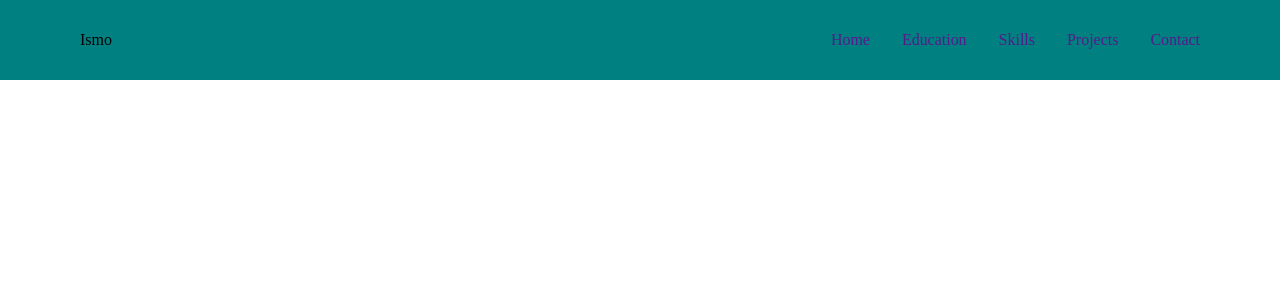
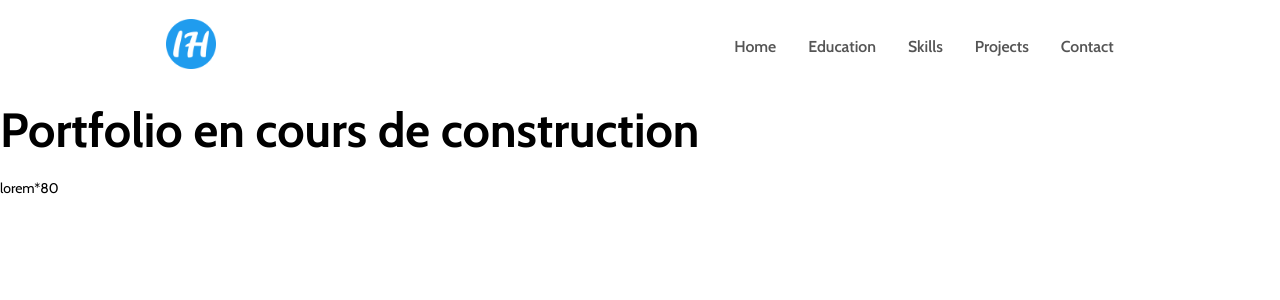
Before and after one commit to ismailo-git/portfolio, a PHP site: page / in a window 1280 px wide. Shown: the top 300 px of the page. Run offline with PHP 8.4, Linux system fonts and the light colour scheme.

Commit message:
style title

```diff
--- a/css/style.css
+++ b/css/style.css
@@ -1,11 +1,38 @@
-* {
+/*======Fonts===============*/
+@import url('https://fonts.googleapis.com/css2?family=Cabin:ital,wght@0,400;0,500;0,600;0,700;1,400;1,500;1,600;1,700&display=swap');
+
+@import url('https://fonts.googleapis.com/css2?family=Cabin:ital,wght@0,400;0,500;0,600;0,700;1,400;1,500;1,600;1,700&display=swap');
+/*====Variables==============*/
+
+:root {
+
+    --ff-primary: 'Cabin', sans-serif;
+    --max-width: 1170px;
+    --transition: all 0.3s linear;
+    --radius: 0.5rem;
+}
+
+/*======Global styles=========*/
+
+*,
+::after,
+::before {
     margin: 0;
     padding: 0;
     box-sizing: border-box;
     outline: none;
     border: none;
+    scroll-behavior: smooth;
 }
 
+
+body {
+
+    line-height: 1.5;
+    font-family: var(--ff-primary);
+    font-size: 0.875rem;
+    background-color: #fff;
+}
 
 ul {
 
@@ -13,41 +40,117 @@ ul {
 }
 
 a {
-
     text-decoration: none;
 }
 
-img {
+img:not(.nav-logo) {
+
     width: 100%;
+    display: block;
 }
 
-body {
+h1,
+h2,
+h3,
+h4,
+h5 {
 
-    line-height: 1.5;
+    margin-bottom: 0.75rem;
+
 }
 
-.navbar {
+h1 {
 
-    position: fixed;
+    font-size: 3rem;
+}
+
+h2 {
+
+    font-size: 2rem;
+}
+
+h3 {
+
+    font-size: 1.25rem;
+}
+
+h4 {
+
+    font-size: 0.875rem;
+}
+
+p {
+
+    margin-bottom: 1.25rem;
+}
+
+/*=====Global classes========= */
+
+/*=======Section========*/
+.section {
+
+    padding: 5rem 0;
+}
+
+.section-center {
+
+    width: 90vw;
+    margin: 0 auto;
+    max-width: var(--max-width);
+}
+
+@media screen and (min-width: 992px){
+    .section-center {
+
+        width: 95vw;
+    }
+}
+
+
+/*======Header======*/
+.header {
+
+    position: sticky;
+    width: 100%;
     top: 0;
     right: 0;
     z-index: 1000;
-    width: 100%;
-    background-color: teal;
+    padding: 1.2rem 13%;
+
+}
+.header .navbar {
+
     display: flex;
     justify-content: space-between;
     align-items: center;
-    height: 80px;
-    padding: 0 5rem;
 }
 
-.navbar .nav-links {
+.header .navbar .nav-logo{
+
+    width: 50px;
+    height: auto;
+    max-width: 100%;
+
+}
+
+.header .navbar .nav-links {
 
     display: flex;
-    gap: 2rem;
+    justify-content: space-between;
+
 }
 
-.navbar .nav-links a {
+.header .navbar .nav-links a {
 
-    font-size: 0.998rem;
+    margin-left: 2rem;
+    font-size: 0.989rem;
+    color: #555;
+    font-weight: 600;
+    transition: var(--transition);
 }
+
+.header .navbar .nav-links a:hover {
+
+    color: #1abc9c;
+
+}
--- a/index.html
+++ b/index.html
@@ -3,14 +3,20 @@
 <head>
     <meta charset="UTF-8">
     <meta name="viewport" content="width=device-width, initial-scale=1.0">
-    <title>Document</title>
-    <!--Custom CSS Link-->
+    <title>Ismail Hassan | Portfolio</title>
+    <!--favicon-->
+    <link rel="shortcut icon" href="images/favicon.ico" type="image/x-icon">
+    <!--font awesome cdn-->
+    <link rel="stylesheet" href="https://cdnjs.cloudflare.com/ajax/libs/font-awesome/6.5.1/css/all.min.css" integrity="sha512-DTOQO9RWCH3ppGqcWaEA1BIZOC6xxalwEsw9c2QQeAIftl+Vegovlnee1c9QX4TctnWMn13TZye+giMm8e2LwA==" crossorigin="anonymous" referrerpolicy="no-referrer" />
+    <!--custom css link-->
     <link rel="stylesheet" href="css/style.css">
 </head>
 <body>
-    <header>
-        <nav class="navbar">
-            <div class="logo">Ismo</div>
+    <header class="header">
+        <nav class="navbar" id="navbar">
+            <div class="logo">
+                <a href="index.html"><img src="images/logo.png" alt="logo" class="nav-logo"></a>
+            </div>
             <ul class="nav-links">
                 <li><a href="">Home</a></li>
                 <li><a href="">Education</a></li>
@@ -23,7 +29,7 @@
     </header>
     <!--End Header Section-->
     <main>
-        <h2>Portfolio en cours de construction</h2>
+        <h1>Portfolio en cours de construction</h1>
         <p>lorem*80</p>
     </main>
     <!--End Main Section-->
```
Also changed, not shown: images/about-img.jpeg (added), images/favicon.ico (added), images/hero-img-small.jpeg (added), images/hero-img.jpeg (added), images/logo.png (added), images/logo.svg (added), images/me.png (added), images/project-1.jpeg (added), images/project-2.jpeg (added), images/project-3.jpeg (added), images/project-4.jpeg (added).
